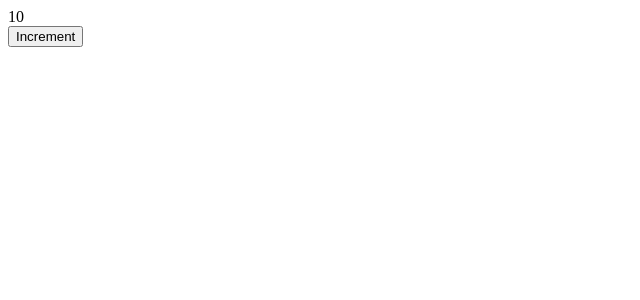
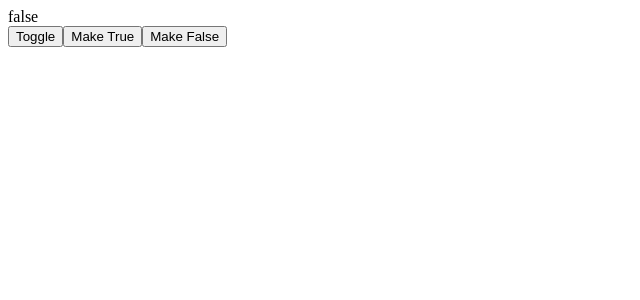
Before and after one commit to juniorencode/_playground, a React (Vite) app in the folder ReactCustomHooks/: page / in a window 1280 px wide. Shown: the top 300 px of the page, without its empty margins (0-640 px from the left). Built offline with nearby package versions, Linux system fonts and the light colour scheme.

Commit message:
feat: useToggle

```diff
--- a/ReactCustomHooks/src/App.jsx
+++ b/ReactCustomHooks/src/App.jsx
@@ -1,14 +1,14 @@
-import { useState } from 'react';
-import { useDebounce } from './hooks/useDebounce.hook';
+import { useToggle } from './hooks/useToggle.hook';
 
 function App() {
-  const [count, setCount] = useState(10);
-  useDebounce(() => alert(count), 1000, [count]);
+  const [value, toggleValue] = useToggle(false);
 
   return (
     <div>
-      <div>{count}</div>
-      <button onClick={() => setCount(c => c + 1)}>Increment</button>
+      <div>{value.toString()}</div>
+      <button onClick={toggleValue}>Toggle</button>
+      <button onClick={() => toggleValue(true)}>Make True</button>
+      <button onClick={() => toggleValue(false)}>Make False</button>
     </div>
   );
 }
--- /dev/null
+++ b/ReactCustomHooks/src/hooks/useToggle.hook.jsx
@@ -0,0 +1,15 @@
+import { useState } from 'react';
+
+const useToggle = defaultValue => {
+  const [value, setValue] = useState(defaultValue);
+
+  const toggleValue = value => {
+    setValue(currentValue =>
+      typeof value === 'boolean' ? value : !currentValue
+    );
+  };
+
+  return [value, toggleValue];
+};
+
+export { useToggle };
```
